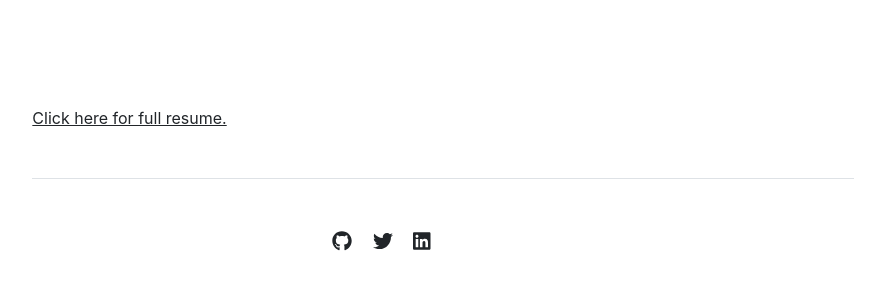
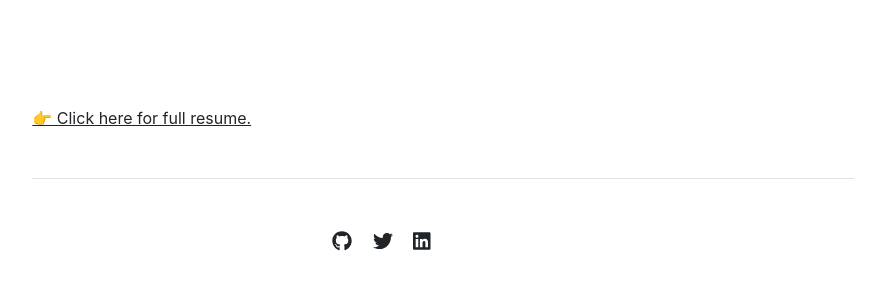
Before and after one commit to masud90/masud90.github.io, a Jekyll site: the page built from cv.md, in a window 1280 px wide. Shown: the part 950-1250 px from the top of the page, without its empty margins (197-1082 px from the left). Built offline with Jekyll 4.4.1, drawn with Linux system fonts in a browser that asks for light colours.

```diff
--- a/_layouts/cv.html
+++ b/_layouts/cv.html
@@ -30,5 +30,5 @@ layout: default
       </div>
     </div>
   </div>
-  <a href="/publications/1501.07274.pdf">Click here for full resume. </a>
+  <a href="/publications/1501.07274.pdf">👉️ Click here for full resume. </a>
 </div>
```
